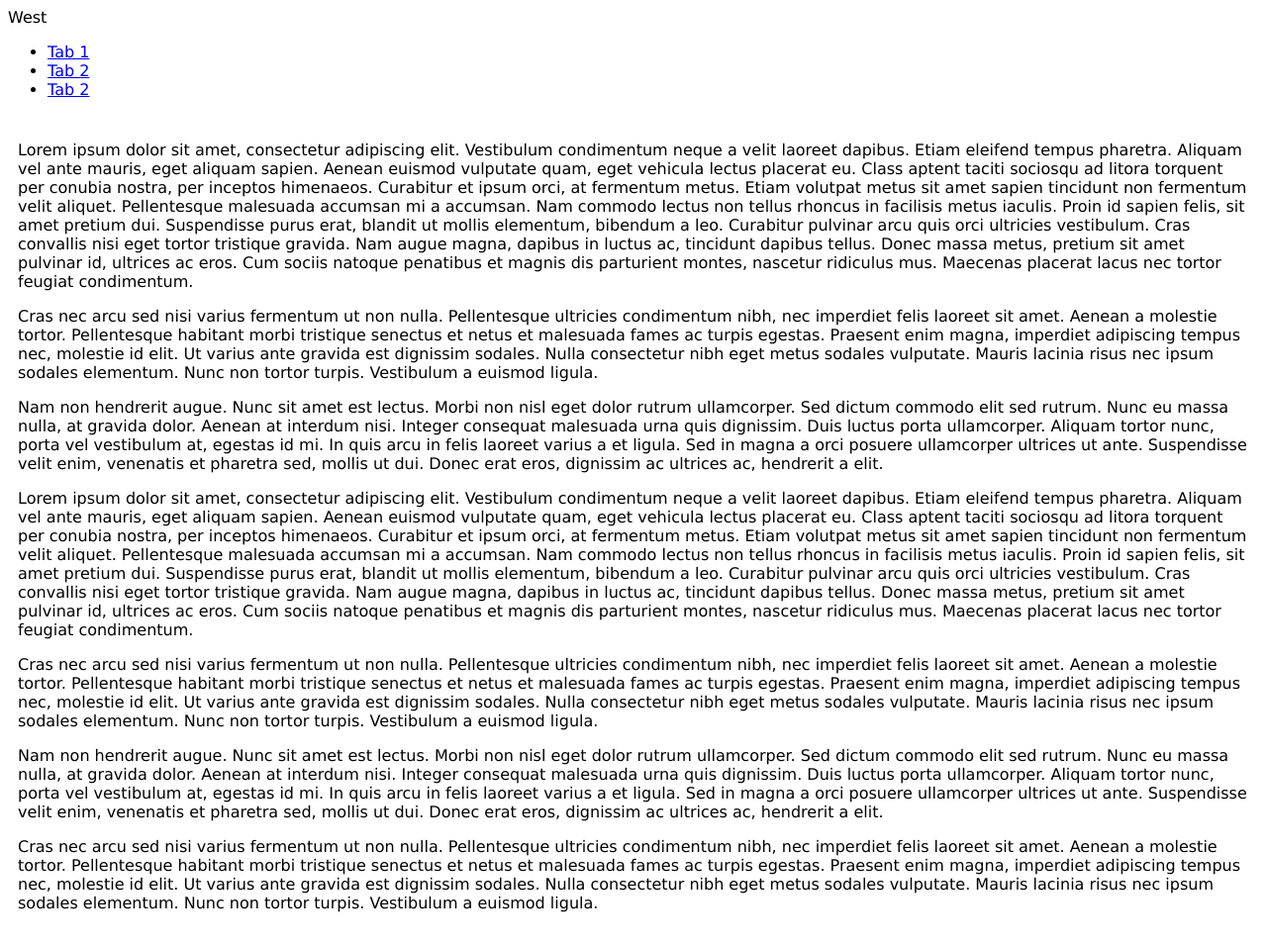
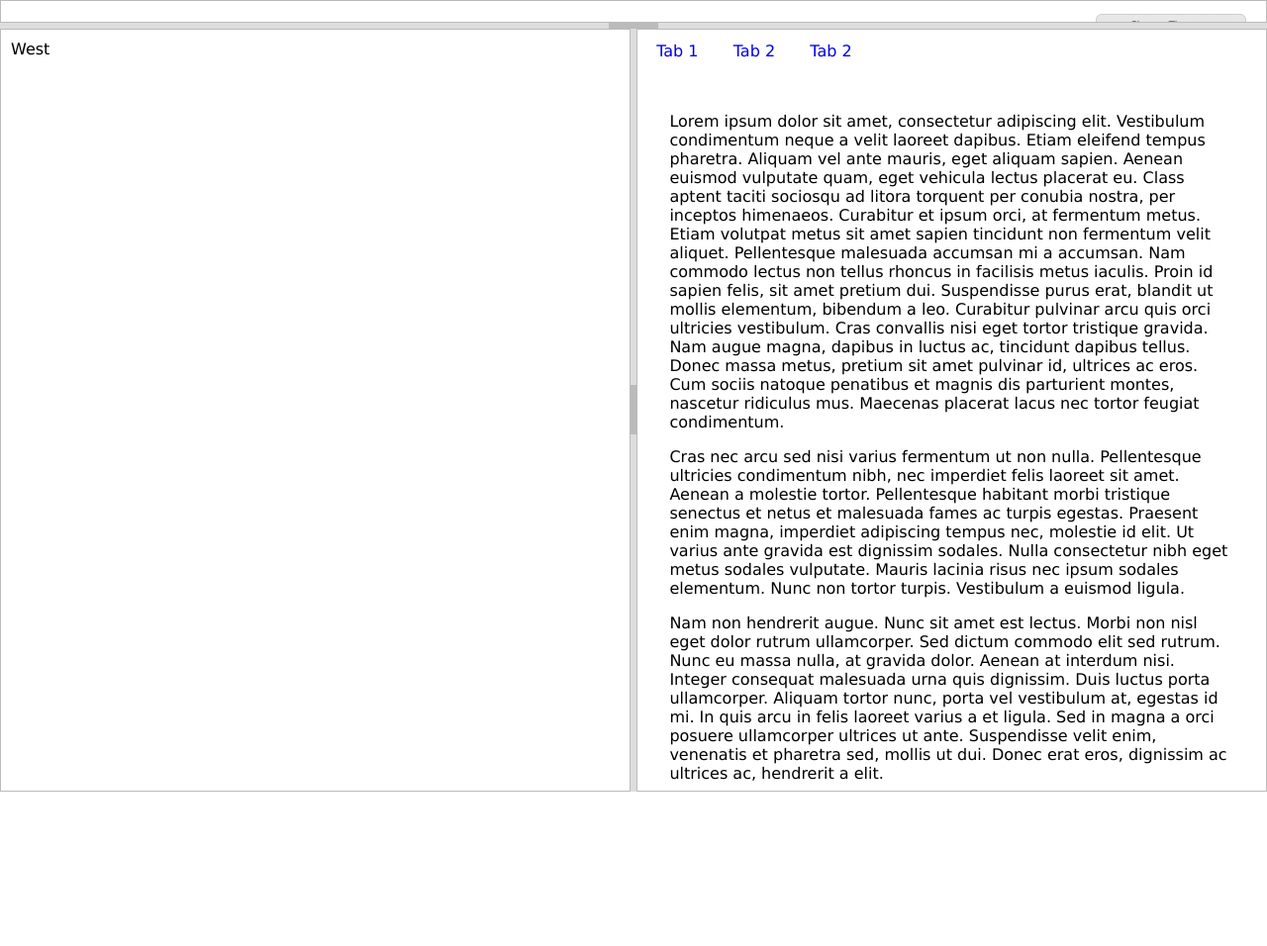
Before and after one commit to cottley/remipedia, a plain HTML site: page dist/index.html in a window 1280 px wide. Shown: the whole page at 99% size. After the commit the page ends 800 px from the top, so only its background shows below. Drawn offline with Linux system fonts and the light colour scheme.

Commit message:
Trying resize

```diff
--- a/dist/index.html
+++ b/dist/index.html
@@ -45,7 +45,7 @@
 		// create a layout with default settings
 		myLayout = $('body').layout();
 
-        myLayout.sizePane('west', 50%);
+        myLayout.sizePane('west', '50%');
 
 		// add themeswitcher tool for testing different looks
 		addThemeSwitcher('.ui-layout-north',{ top: '13px', right: '20px' });
```
